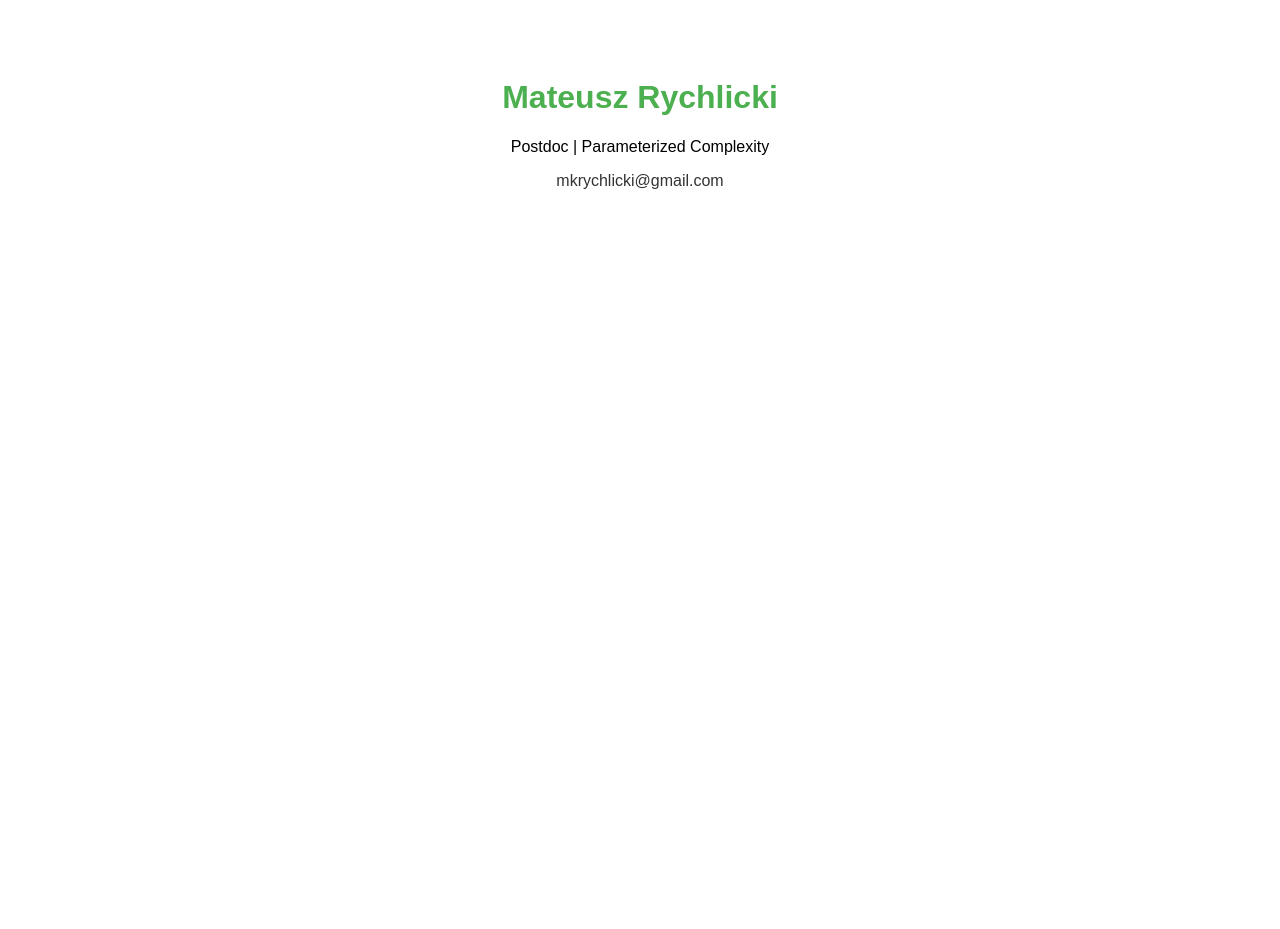
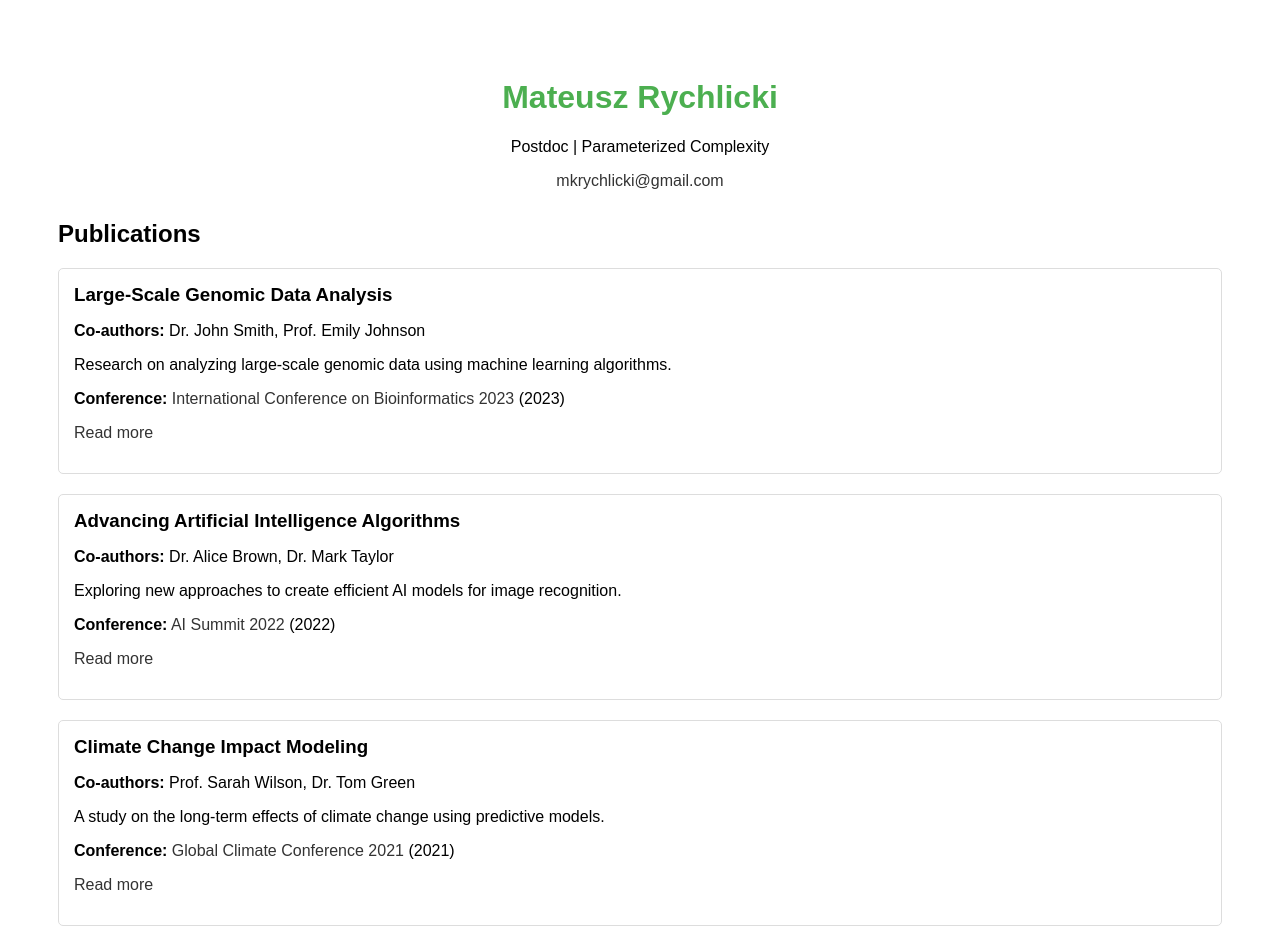
Before and after one commit to Rychh/rychh.github.io, a plain HTML site: page index.html in a window 1280 px wide. Before the commit the page ends 800 px from the top, so only its background shows below. Drawn offline with Linux system fonts and the light colour scheme.

Commit message:
add script.js

```diff
--- a/index.html
+++ b/index.html
@@ -4,24 +4,18 @@
     <meta charset="UTF-8">
     <meta name="viewport" content="width=device-width, initial-scale=1.0">
     <title>Moja Wizytówka</title>
-    <style>
-        body {
-            font-family: Arial, sans-serif;
-            text-align: center;
-            padding: 50px;
-        }
-        h1 {
-            color: #4CAF50;
-        }
-        a {
-            text-decoration: none;
-            color: #333;
-        }
-    </style>
+    <link rel="stylesheet" href="styles.css">
 </head>
 <body>
     <h1>Mateusz Rychlicki</h1>
     <p>Postdoc | Parameterized Complexity</p>
     <a href="mailto:mkrychlicki@gmail.com">mkrychlicki@gmail.com</a>
+
+    <div class="publications">
+        <h2>Publications</h2>
+        <div id="publications-container"></div>
+    </div>
+
+    <script src="script.js"></script>
 </body>
 </html>
--- /dev/null
+++ b/publications.json
@@ -0,0 +1,35 @@
+[
+    {
+      "project_name": "Large-Scale Genomic Data Analysis",
+      "co_authors": ["Dr. John Smith", "Prof. Emily Johnson"],
+      "short_description": "Research on analyzing large-scale genomic data using machine learning algorithms.",
+      "detailed_description": "This project aimed to develop novel methods for analyzing genomic data using artificial intelligence. We created predictive models to detect genetic mutations associated with rare diseases.",
+      "conference_name": "International Conference on Bioinformatics 2023",
+      "conference_link": "https://bioinformatics2023.org",
+      "publication_year": 2023,
+      "publication_link": "https://doi.org/10.1234/bioinformatics.2023.5678",
+      "image": "https://example.com/images/genomic_project.jpg"
+    },
+    {
+      "project_name": "Advancing Artificial Intelligence Algorithms",
+      "co_authors": ["Dr. Alice Brown", "Dr. Mark Taylor"],
+      "short_description": "Exploring new approaches to create efficient AI models for image recognition.",
+      "detailed_description": "The project focused on developing deep learning algorithms with a strong emphasis on computational efficiency. We proposed new neural network architectures and optimized their performance for resource-constrained environments.",
+      "conference_name": "AI Summit 2022",
+      "conference_link": "https://aisummit2022.org",
+      "publication_year": 2022,
+      "publication_link": "https://doi.org/10.5678/ai.2022.1234",
+      "image": "https://example.com/images/ai_summit.jpg"
+    },
+    {
+      "project_name": "Climate Change Impact Modeling",
+      "co_authors": ["Prof. Sarah Wilson", "Dr. Tom Green"],
+      "short_description": "A study on the long-term effects of climate change using predictive models.",
+      "detailed_description": "This research utilized machine learning techniques to model the potential impacts of climate change on biodiversity. The models were designed to predict species distribution changes under various climate scenarios.",
+      "conference_name": "Global Climate Conference 2021",
+      "conference_link": "https://climateconf2021.org",
+      "publication_year": 2021,
+      "publication_link": "https://doi.org/10.4321/climate.2021.3456",
+      "image": "https://example.com/images/climate_change.jpg"
+    }
+  ]
--- /dev/null
+++ b/script.js
@@ -0,0 +1,19 @@
+// Load publications.json and render publications
+fetch('publications.json')
+    .then(response => response.json())
+    .then(data => {
+        const container = document.getElementById('publications-container');
+        data.forEach(publication => {
+            const div = document.createElement('div');
+            div.className = 'publication';
+            div.innerHTML = `
+                <h3>${publication.project_name}</h3>
+                <p><strong>Co-authors:</strong> ${publication.co_authors.join(', ')}</p>
+                <p>${publication.short_description}</p>
+                <p><strong>Conference:</strong> <a href="${publication.conference_link}" target="_blank">${publication.conference_name}</a> (${publication.publication_year})</p>
+                <p><a href="${publication.publication_link}" target="_blank">Read more</a></p>
+            `;
+            container.appendChild(div);
+        });
+    })
+    .catch(error => console.error('Error loading publications:', error));
--- /dev/null
+++ b/styles.css
@@ -0,0 +1,25 @@
+body {
+    font-family: Arial, sans-serif;
+    text-align: center;
+    padding: 50px;
+}
+h1 {
+    color: #4CAF50;
+}
+a {
+    text-decoration: none;
+    color: #333;
+}
+.publications {
+    margin-top: 30px;
+    text-align: left;
+}
+.publication {
+    margin-bottom: 20px;
+    border: 1px solid #ddd;
+    padding: 15px;
+    border-radius: 5px;
+}
+.publication h3 {
+    margin: 0 0 10px;
+}
```
Also changed, not shown: work_experience.json (added, +8 -0 lines).
